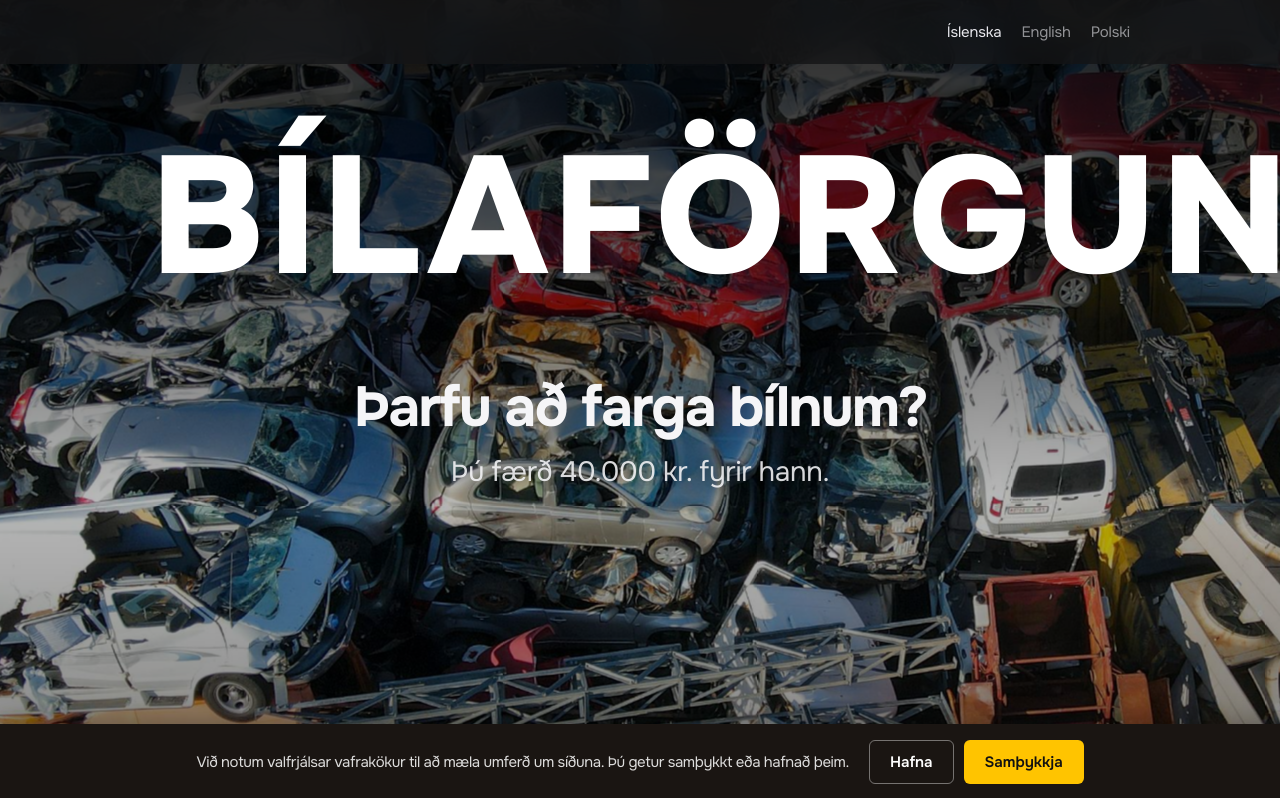
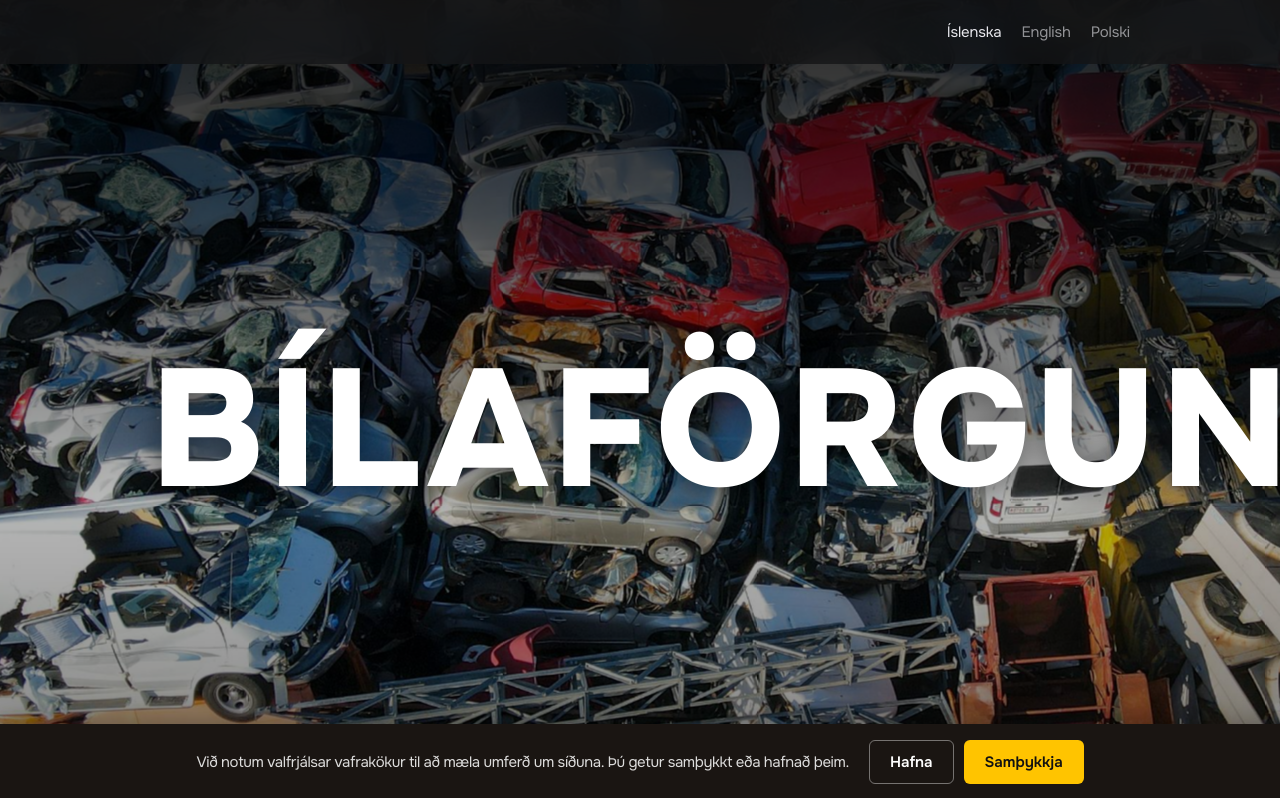
Before and after one commit to Fura-is/bilaforgun, a plain HTML site: page index.html in a window 1280 px wide. Shown: the top 798 px of the page. Drawn offline with nearby package versions, Linux system fonts and the light colour scheme; a web font is replaced by a local one.

Commit message:
Simplify the hero to just the Bílaförgun.is wordmark, centred
The question and the 40.000 kr. line are gone; the wordmark is now the
page's h1 and sits in the middle of the hero.

Co-Authored-By: Claude Opus 5.5 <noreply@anthropic.com>

```diff
--- a/index.html
+++ b/index.html
@@ -23,7 +23,7 @@
 <link rel="preconnect" href="https://fonts.googleapis.com">
 <link rel="preconnect" href="https://fonts.gstatic.com" crossorigin>
 <link href="https://fonts.googleapis.com/css2?family=Big+Shoulders+Stencil:opsz,wght@10..72,800&family=Barlow+Condensed:wght@700&family=Onest:wght@100..900&display=swap" rel="stylesheet">
-<link rel="stylesheet" href="styles.css?v=21">
+<link rel="stylesheet" href="styles.css?v=22">
 <script>document.documentElement.classList.add('js')</script>
 <script src="site.js?v=19" defer></script>
 <script src="effects.js?v=19" defer></script>
@@ -255,9 +255,7 @@
   <section class="hero">
     <div class="hero__bg" aria-hidden="true"></div>
     <div class="hero__content">
-      <p class="hero__brand">Bílaförgun<span>.is</span></p>
-      <h1 class="hero__title">Þarfu að farga bílnum?</h1>
-      <p class="hero__sub">Þú færð 40.000 kr. fyrir hann.</p>
+      <h1 class="hero__brand">Bílaförgun<span>.is</span></h1>
     </div>
   </section>
 
--- a/styles.css
+++ b/styles.css
@@ -63,8 +63,9 @@ a { color: inherit; text-decoration: none; }
   position: relative;
   min-height: 100svh;
   display: flex;
+  align-items: center;
   justify-content: center;
-  padding: calc(var(--nav-h) + 10vh) 22px 0;
+  padding: var(--nav-h) 22px 0;
   text-align: center;
   color: #f5f5f7;
   background: #000;
@@ -103,28 +104,12 @@ a { color: inherit; text-decoration: none; }
   letter-spacing: 0.02em;
   text-transform: uppercase;
   white-space: nowrap;
+  text-shadow: 0 2px 30px rgba(0, 0, 0, .45);
   animation: rise 1.1s var(--ease) .05s both;
 }
 
 .hero__brand span { color: rgba(255, 255, 255, .55); }
 
-.hero__title {
-  margin-top: clamp(44px, 6.5vw, calc(96px * var(--k)));
-  font-size: clamp(30px, 4.4vw, calc(60px * var(--k)));
-  font-weight: 700;
-  line-height: 1.08;
-  letter-spacing: -0.03em;
-  animation: rise 1.1s var(--ease) .15s both;
-}
-
-.hero__sub {
-  margin-top: 14px;
-  font-size: clamp(20px, 2.3vw, calc(28px * var(--k)));
-  color: rgba(245, 245, 247, .88);
-  letter-spacing: -0.012em;
-  text-shadow: 0 1px 12px rgba(0, 0, 0, .5);
-  animation: rise 1.1s var(--ease) .25s both;
-}
 
 /* ---------- Sections ---------- */
 .section { padding: clamp(96px, 14vw, 170px) 22px; }
@@ -497,6 +482,5 @@ a { color: inherit; text-decoration: none; }
   .nav__lang { gap: 14px; }
   .nav__lang .full { display: none; }
   .nav__lang .short { display: inline; }
-  .hero { padding-top: calc(var(--nav-h) + 8vh); }
   .hero__brand { font-size: 15.5vw; }
 }
```
Also changed, not shown: en/index.html (+2 -4 lines), pl/index.html (+2 -4 lines).
